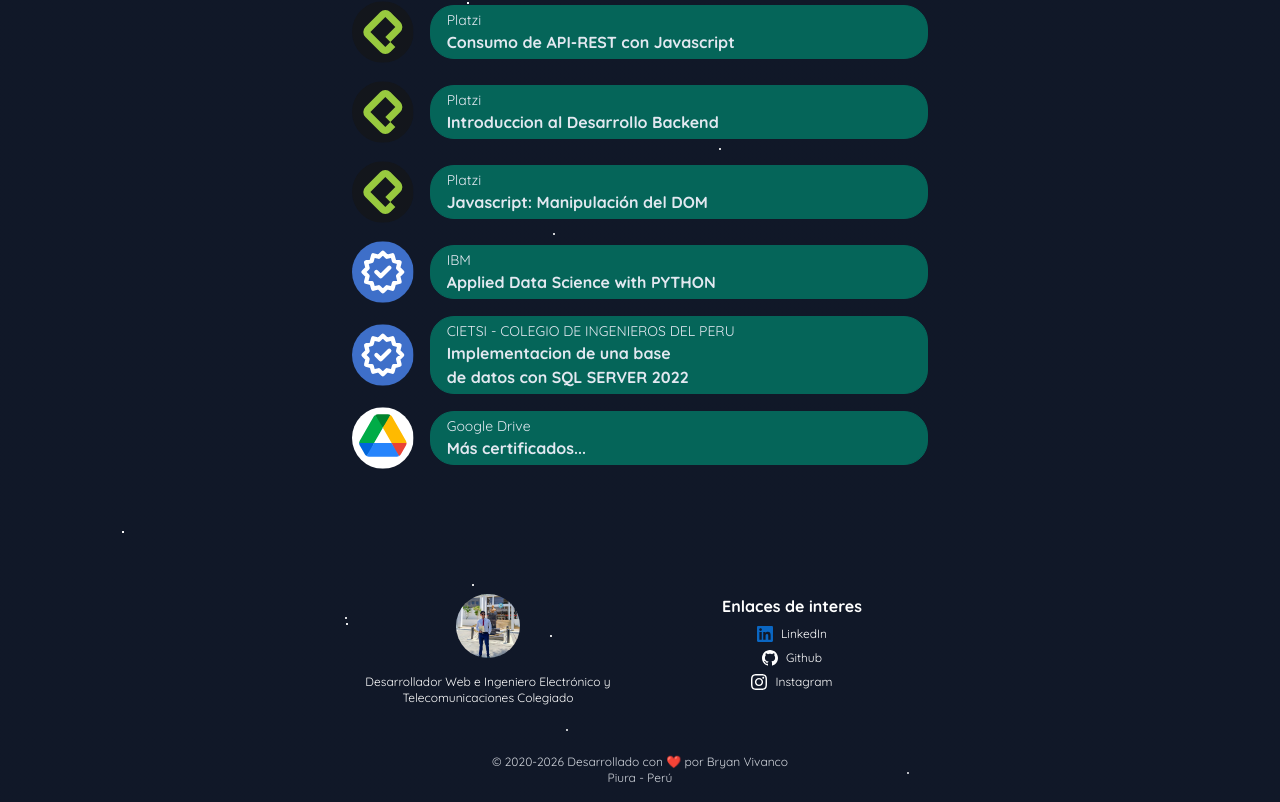
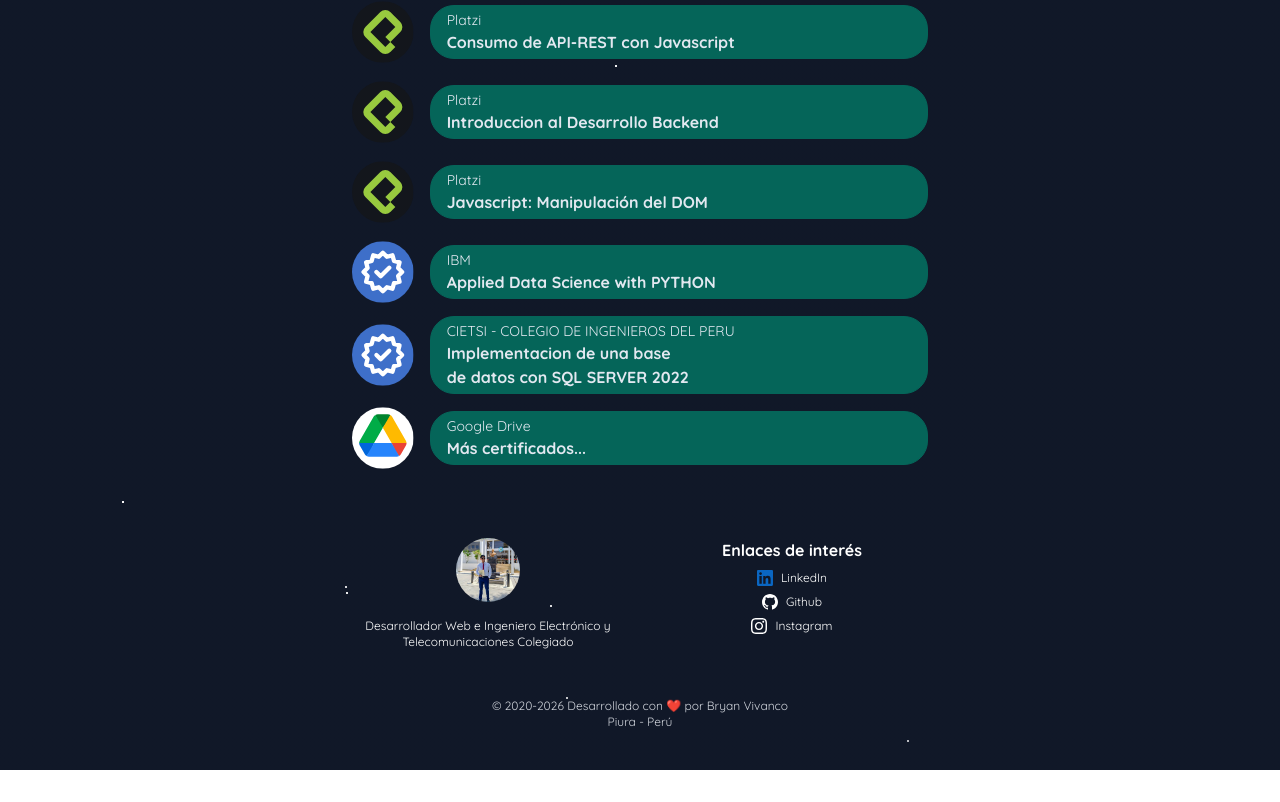
Before and after one commit to bryanvivancos/bjlinks-react-tailwind, a React (Vite) app: page / in a window 1280 px wide. Shown: the part 2781-3583 px from the top of the page. After the commit the page ends 3551 px from the top, so only its background shows below. Built offline with nearby package versions, Linux system fonts and the light colour scheme; what @midudev/tailwind-animations would draw is missing.

Commit message:
animations on header and footer

```diff
--- a/index.html
+++ b/index.html
@@ -4,7 +4,7 @@
     <meta charset="UTF-8" />
     <link rel="icon" type="image/svg+xml" href="/link-square-svgrepo-com.svg" />
     <meta name="viewport" content="width=device-width, initial-scale=1.0" />
-    <title>Bryan Josue Vivanco Silva | Ingeniero/Desarrollador de Software</title>
+    <title>Bryan Vivanco Silva | Ingeniero/Desarrollador de Software</title>
     <meta name="description" content="Desarrollador Web e Ingeniero Electrónico y Telecomunicaciones Colegiado. Con +4 años en el campo de TI, trabajando con variedad de tecnologías de desarrollo, realizando proyectos personales y para clientes." />
     <meta name="keywords" content="portfolio, bryan josue vivanco silva, bryan vivanco silva, bryan vivanco, desarrollador, desarrollador web, web, proyectos web, projects, development, web development" />
     <link rel="canonical" href="https://bryanvivancos.netlify.app/" />
--- a/src/components/Footer.jsx
+++ b/src/components/Footer.jsx
@@ -5,7 +5,9 @@ const Footer = () => {
     const year = new Date().getFullYear()
 
     return (
-        <footer className="text-white font-Quick flex flex-col items-center justify-center gap-0 mb-4 mt-14">
+        <footer className="text-white font-Quick flex flex-col items-center justify-center gap-0 mb-10 mt-8
+        timeline-view animate-fade-in-up animate-range-[entry_5%_contain_15%]
+        ">
 
             <div className="grid grid-cols-1 md:grid-cols-2 gap-8">
                 <div className="flex flex-col items-center justify-center gap-4">
@@ -18,7 +20,7 @@ const Footer = () => {
                     </p>
                 </div>
                 <div className="flex flex-col items-center gap-2">
-                    <h3 className= "font-bold">Enlaces de interes</h3>
+                    <h3 className= "font-bold">Enlaces de interés</h3>
 
                     <a href={LINKEDIN} target="_blank" rel="noopener noreferrer" className= "hover:text-emerald-300 text-xs flex gap-2">
                         <svg className="group-hover:animate-slide-in-left size-4 text-white">
--- a/src/components/Header.jsx
+++ b/src/components/Header.jsx
@@ -4,7 +4,8 @@ import '../styles/App.css'
 
 const Header = () => {
     return (
-            <header id='profile' className='flex flex-col justify-center items-center mb-8 mt-4 z-10'>
+            <header id='profile' className='flex flex-col justify-center items-center mb-8 mt-4 z-10
+            '>
                 <div className='relative '>
                     <img src='/IMG-20230911-WA0113.webp' alt="imagen de bryan web"
                     className='h-50 md:h-70 object-cover mask-radial-at-center mask-radial-from-65% mask-radial-to-70% animate-slide-in-top mt-4 '
--- a/src/components/atoms/SocialIcon.jsx
+++ b/src/components/atoms/SocialIcon.jsx
@@ -4,7 +4,7 @@ import sprite from '../../assets/sprite.svg'
 const SocialIcon = ({ url, social, bg}) => {
     const UpperSocial = social.charAt(0).toUpperCase() + social.slice(1)
 
-    return <a className={`${bg} p-2 size-8 md:size-10 flex items-center justify-center rounded-full hover:scale-120 transition-transform`}
+    return <a className={`${bg} p-2 size-10 md:size-10 flex items-center justify-center rounded-full hover:scale-120 transition-transform`}
         href={url}
         target="_blank" aria-label={`${social}`} title={`Ir a ${UpperSocial} de Bryan`}
         >
--- a/src/pages/App.jsx
+++ b/src/pages/App.jsx
@@ -15,14 +15,18 @@ function App() {
   return (
     <div className='grid grid-rows-[auto_1fr_auto] min-h-dvh justify-center items-center max-w-xl mx-auto px-4'>
 
-      <main className='place-items-center my-8'>
-        <div className='md:grid md:grid-cols-2 max-md:flex max-md:flex-col items-center w-full justify-center gap-2'>
+      <main className='place-items-center mt-8'>
+        <div className='md:grid md:grid-cols-2 max-md:flex max-md:flex-col items-center w-full justify-center gap-2
+        timeline-view animate-fade-out-up animate-range-exit
+        '>
           <div className='flex max-md:flex-col justify-center'>
             <Header/>
           </div>
           <Description/>
         </div>
-        <p className='text-balance text-white font-Quick text-center my-4 animate-slide-in-top'> {DESCRIPTION}</p>
+        <p className='text-balance text-white font-Quick text-center my-4
+        timeline-view animate-fade-out-up animate-range-[cover_70%]
+        '> {DESCRIPTION}</p>
         <Skills/>
         <Resume/>
         <ProjectsTab/>
```
